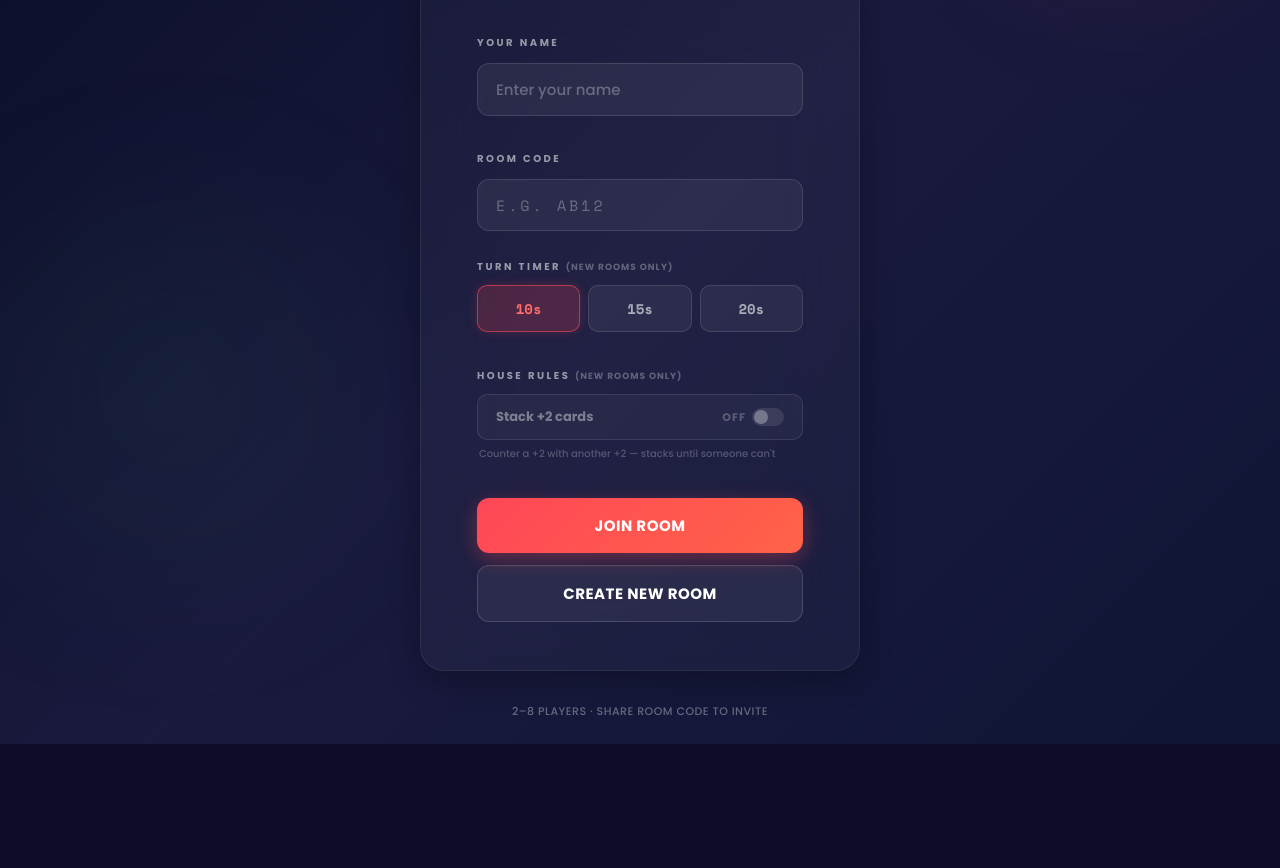
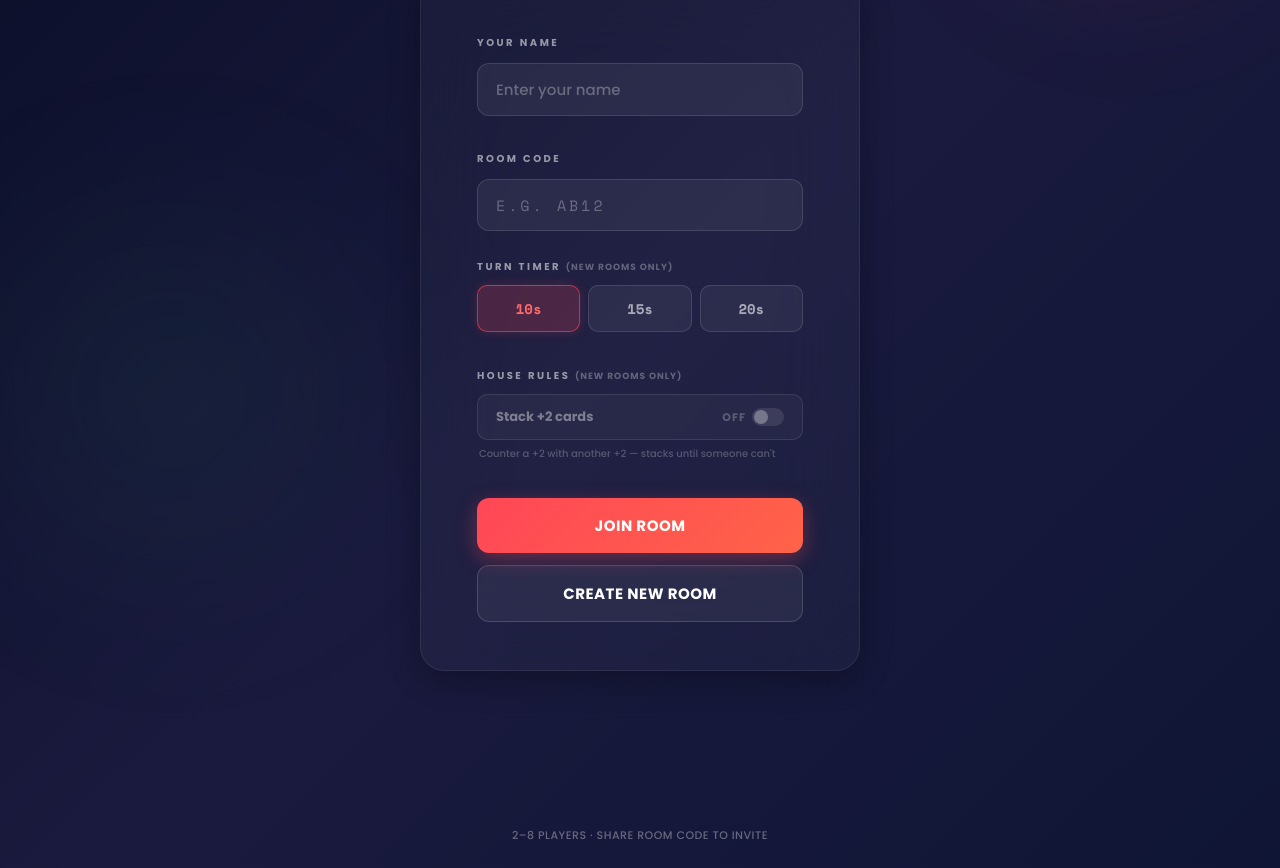
Before and after one commit to phoenix-295/uno, a React (Vite) app in the folder client/: page / in a window 1280 px wide. Shown: the part 249-1117 px from the top of the page. Before the commit the page ends 993 px from the top, so only its background shows below. Built offline with nearby package versions, Linux system fonts and the light colour scheme; no server answers.

Commit message:
feat(ads): add AdSense to pre-game screens

```diff
--- a/client/index.html
+++ b/client/index.html
@@ -5,6 +5,7 @@
     <link rel="icon" type="image/svg+xml" href="/favicon.svg" />
     <meta name="viewport" content="width=device-width, initial-scale=1.0" />
     <title>UNO</title>
+    <script async src="https://pagead2.googlesyndication.com/pagead/js/adsbygoogle.js?client=ca-pub-5428576975342216" crossorigin="anonymous"></script>
   </head>
   <body>
     <div id="root"></div>
--- /dev/null
+++ b/client/src/components/AdUnit.jsx
@@ -0,0 +1,30 @@
+import React, { useEffect, useRef } from 'react';
+
+export default function AdUnit({ adSlot, format = 'auto', className = '' }) {
+  const ref = useRef(null);
+  const key = `${adSlot}-${format}`;
+
+  useEffect(() => {
+    if (ref.current && window.adsbygoogle) {
+      try {
+        window.adsbygoogle.push({});
+      } catch {
+        // Ad blocker or no fill — silent
+      }
+    }
+  }, [key]);
+
+  return (
+    <div className={className} style={{ overflow: 'hidden' }}>
+      <ins
+        ref={ref}
+        className="adsbygoogle"
+        style={{ display: 'block' }}
+        data-ad-client="ca-pub-5428576975342216"
+        data-ad-slot={adSlot}
+        data-ad-format={format}
+        data-full-width-responsive="true"
+      />
+    </div>
+  );
+}
--- a/client/src/components/Lobby.jsx
+++ b/client/src/components/Lobby.jsx
@@ -1,4 +1,5 @@
 import React, { useState } from 'react';
+import AdUnit from './AdUnit';
 
 export default function Lobby({ socket, onJoined }) {
   const [name, setName] = useState('');
@@ -380,7 +381,18 @@ export default function Lobby({ socket, onJoined }) {
       </div>
 
       <div style={{
-        marginTop: 32,
+        width: '100%',
+        maxWidth: 440,
+        marginTop: 28,
+        position: 'relative',
+        zIndex: 1,
+        minHeight: 100,
+      }}>
+        <AdUnit adSlot="1234567890" />
+      </div>
+
+      <div style={{
+        marginTop: 28,
         color: 'rgba(255,255,255,0.35)',
         fontSize: 11,
         fontFamily: "'Poppins',sans-serif",
--- a/client/src/components/WaitingRoom.jsx
+++ b/client/src/components/WaitingRoom.jsx
@@ -1,4 +1,5 @@
 import React, { useState } from 'react';
+import AdUnit from './AdUnit';
 
 const COLOR_DOT = ['#ff4757', '#2ed573', '#1e90ff', '#ffa502', '#9b5de5', '#ff6b9d', '#00d2d3', '#ffd93d'];
 
@@ -437,6 +438,17 @@ export default function WaitingRoom({ socket, roomId, playerId, lobbyState }) {
         )}
       </div>
 
+      <div style={{
+        width: '100%',
+        maxWidth: 480,
+        marginTop: 28,
+        position: 'relative',
+        zIndex: 1,
+        minHeight: 100,
+      }}>
+        <AdUnit adSlot="1234567890" />
+      </div>
+
       {players.length < 2 && (
         <p style={{
           marginTop: 28,
```
